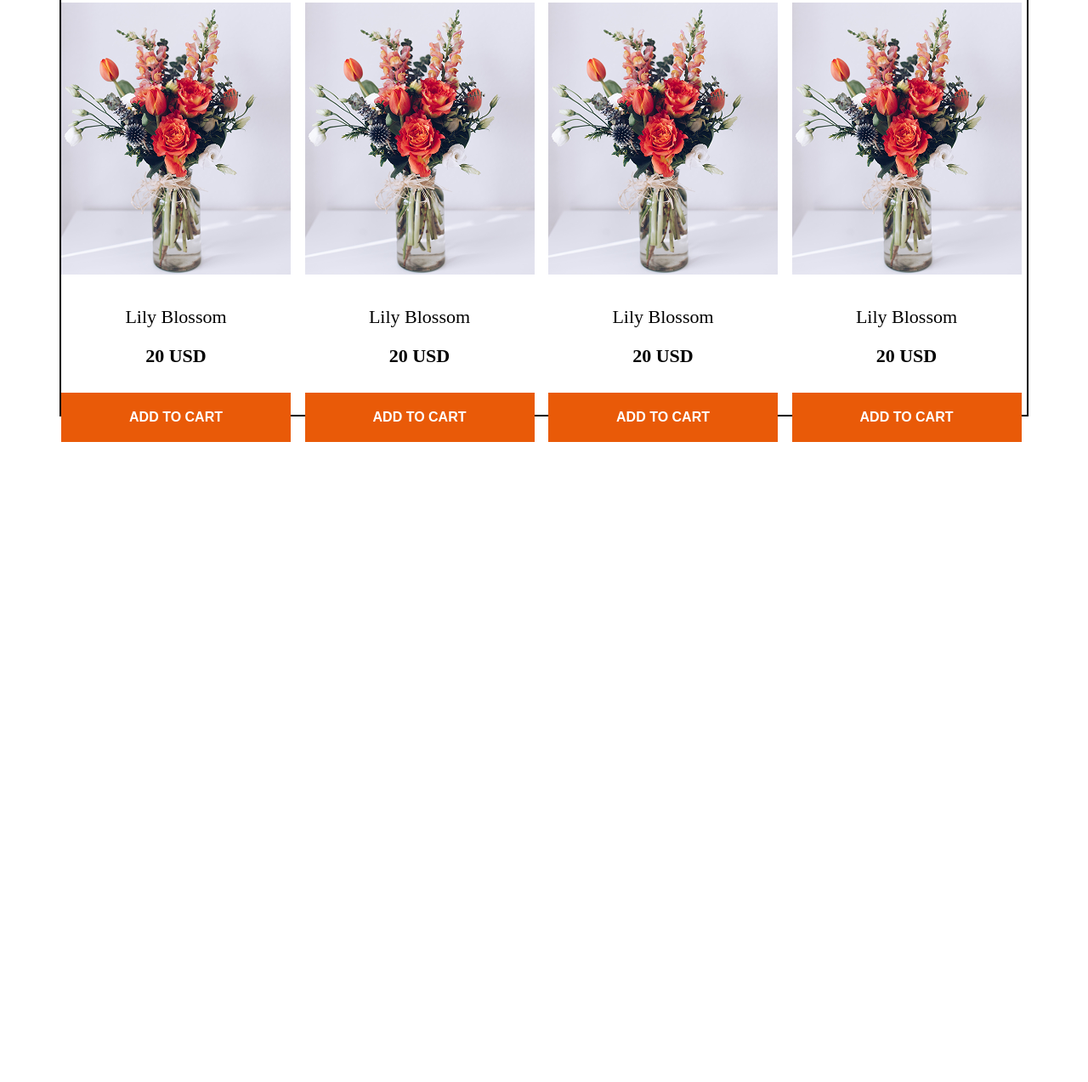
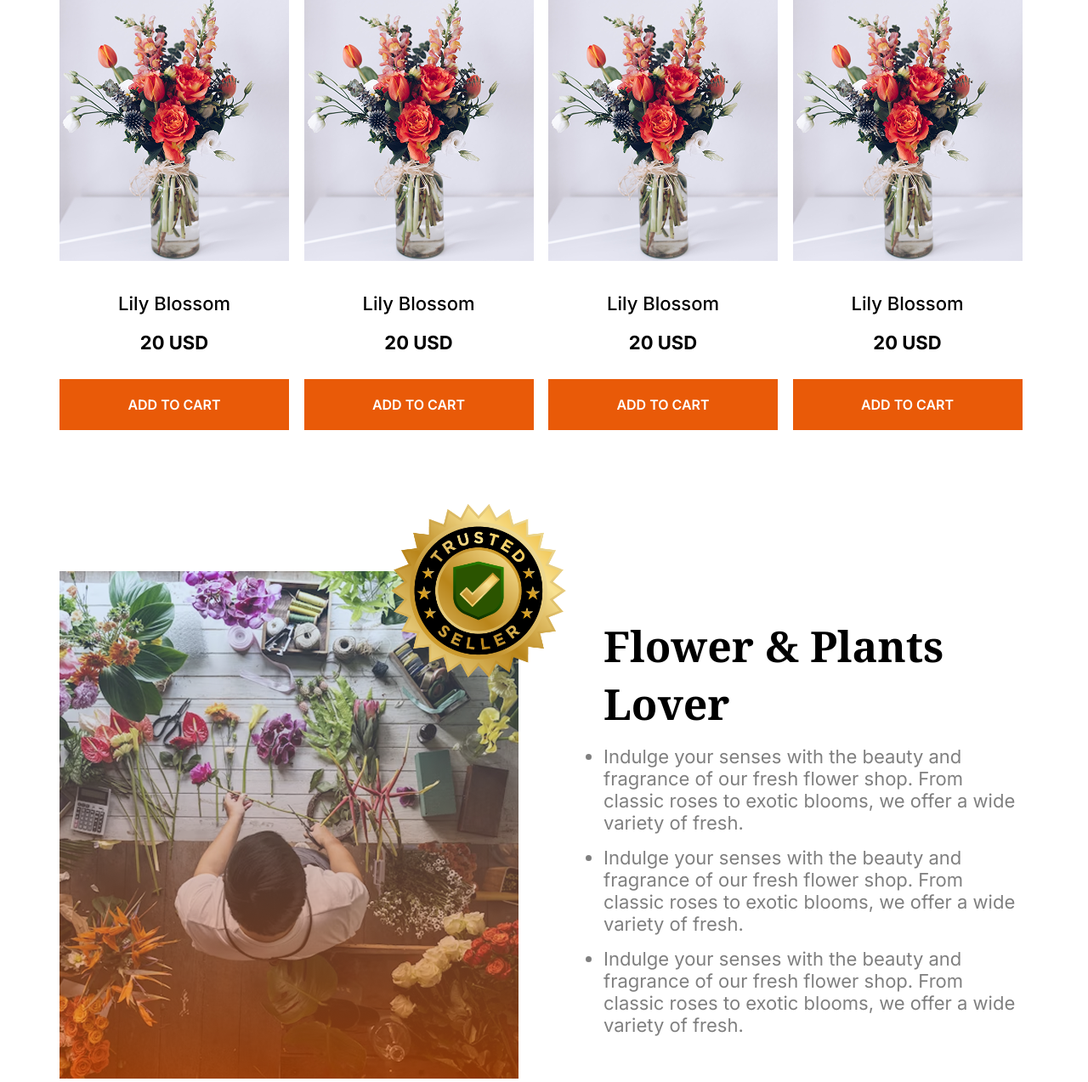
Before and after one commit to sh-shahedul/Assignment-2, a plain HTML site: page index.html in a window 1280 px wide. Shown: the part 1340-2613 px from the top of the page at 85% size. Before the commit the page ends 1860 px from the top, so only its background shows below. Drawn offline with Linux system fonts and the light colour scheme.

Commit message:
complete plants lover section

```diff
--- a/design/style.css
+++ b/design/style.css
@@ -15,7 +15,6 @@
     max-width:1140px ;
     height: auto;
     margin: 0 auto;
-    border: 2px solid;
     }
     .btn-primary{
      font-size: 1rem;
@@ -24,6 +23,7 @@
      border: none;
      background-color: #E95A08;
      color: white;
+      font-family: "Inter", sans-serif;
 
     }
 
@@ -91,6 +91,7 @@
          font-family: "Noto Serif", serif;
    }
    .plants-sub-title{
+      font-family: "Inter", sans-serif;
       font-size: 1.375rem;
       max-width: 888px;
       margin: 0 auto;
@@ -100,7 +101,7 @@
    /* plants end  */
    /* card srtyle starts */
      .card-container{
-        margin-top: 50px;
+        margin-top: 40px;
         display: grid;
         grid-template-columns: repeat(4,1fr);
         gap: 50px 10px
@@ -113,11 +114,13 @@
         max-width: 100%;
      }
      .card-title{
+       font-family: "Inter", sans-serif;
        font-size: 1.375rem;
        font-weight: 500;
        margin-top: 30px;
      }
      .price{
+       font-family: "Inter", sans-serif;
        font-size: 1.375rem;
        font-weight: 700;
        margin-top: 20px;
@@ -129,12 +132,54 @@
 
    /* card srtyle ends */
 
+   /* plants lover  */
+.plants-lover-container{
+   position: relative;
+   margin-top: 200px
+}
 
+.badge{
+   max-width: 286px;
+   height: 286px;
+   position: absolute;
+   left: 350px;
+   top: -120px;
+}
+.plants-lover{
+   display: flex;
+   justify-content: center;
+   align-items: center;
+   gap: 100px;
+}
+.plantlover-image img{
+  max-width: 540px;
+  max-height: 597px;
+}
+.plants-lover-airticle{
+   max-width: 540px;
+   text-align: left;
+}
+.lover-title{
+   font-family: "Noto Serif", serif;
+   font-size: 3.125rem;
+   font-weight: 700;
+   color: #000000;
+}
+.love-sub-title{
+    font-size: 1.375rem;
+    font-family: "Inter", sans-serif;
+    color: rgba(0, 0, 0, 0.5);
+}
+.title-1,.title-2,.title-3{
+   margin-top: 15px;
+}
 
 
  /* main style ends  */
 
-
+/* font-family: "Noto Serif", serif;
+    font-family: "Inter", sans-serif;
+ */
  @media screen and (max-width:576px) {
  .hidden-bar {
         display: none;
@@ -148,11 +193,14 @@
       flex-direction: column-reverse;
       margin-top: 28px;
      }
-     .banner-article ,.plants-sub-title{
+      .banner-article ,
+      .plants-sub-title,
+      .card-container{
         padding: 0 16px;
      }
      .banner-title,.plants-title{
        font-size: 1.5rem;
+       margin-top: 30px;
      }
 
      .banner-discription ,.plants-sub-title{
@@ -162,15 +210,10 @@
      .plants{
        margin-top: 28px;
      }
-     .plants-sub-title{
-      margin-bottom: px;
-     }
      /* card  */
     .card-container{
         grid-template-columns: repeat(2,1fr);
-                gap: 50px 10px
-
-     }
+       }
       .card{
         max-width: 171px;
          max-height: 385px;
@@ -184,5 +227,32 @@
       padding: 19px 30px;
       }
 
+      /* lover plants  */
+      .badge{
+          display: none;
+      }
+      .lover-title{
+         font-size: 1.5rem;
+         margin-top: -80px;
+      }
+      .love-sub-title{
+         font-size: 0.875rem;
+      }
+      .plants-lover{
+         flex-direction: column;
+         padding: 16px;
+      }
+      .plantlover-image img{
+         max-width: 100%;
+      }
+      .plants-lover-container{
+         margin-top: 50px;
+      }
+      .plants-lover-container ul{
+         padding-left: 30px;
+
+      }
+
+
 
  }
--- a/index.html
+++ b/index.html
@@ -103,9 +103,34 @@
                     </div>
 
                    </div>
+                 <!-- card ends here  -->
+
+                 <!-- plants lover section  -->
+            <section class="plants-lover-container">
+                <img class="badge" src="assets/trusted-badge.png" alt="">
+
+                <div class="plants-lover">
+                    <div class="plantlover-image">
+                        <img src="assets/flower-store.png" alt="">
+                    </div>
+               <div class="plants-lover-airticle">
+
+                <h3 class="lover-title">Flower & Plants  Lover</h3>
+                  <ul>
+                    <li class="love-sub-title title-1">Indulge your senses with the beauty and fragrance of our fresh flower shop. From classic roses to exotic blooms, we offer a wide variety of fresh.</li>
+                    <li  class="love-sub-title title-2">Indulge your senses with the beauty and fragrance of our fresh flower shop. From classic roses to exotic blooms, we offer a wide variety of fresh.</li>
+                    <li  class="love-sub-title title-3">Indulge your senses with the beauty and fragrance of our fresh flower shop. From classic roses to exotic blooms, we offer a wide variety of fresh.</li>
+                  </ul>
 
 
-                   <!-- card ends here  -->
+
+
+             </div>
+                </div>
+
+                      </section>
+
+                 <!-- plants lover section  -->
 
 
                 </section>
```
